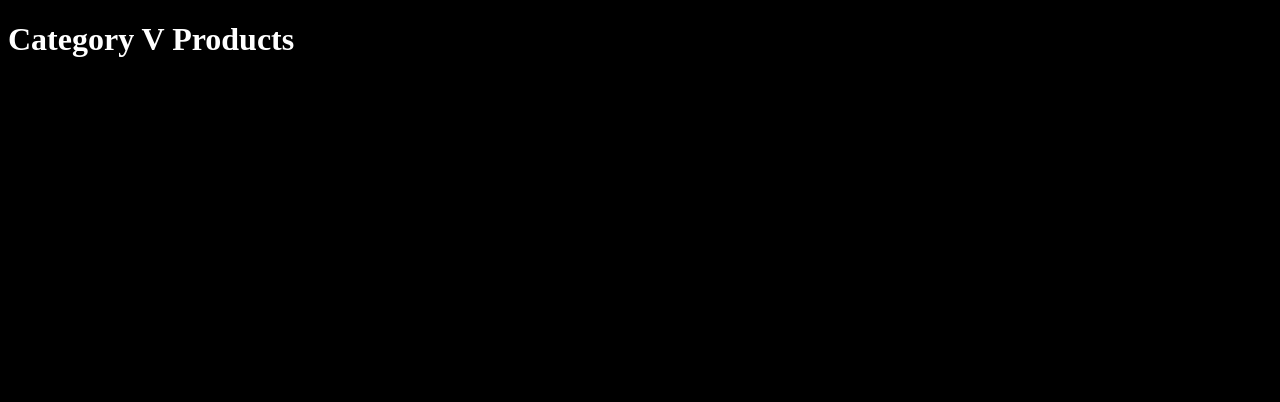
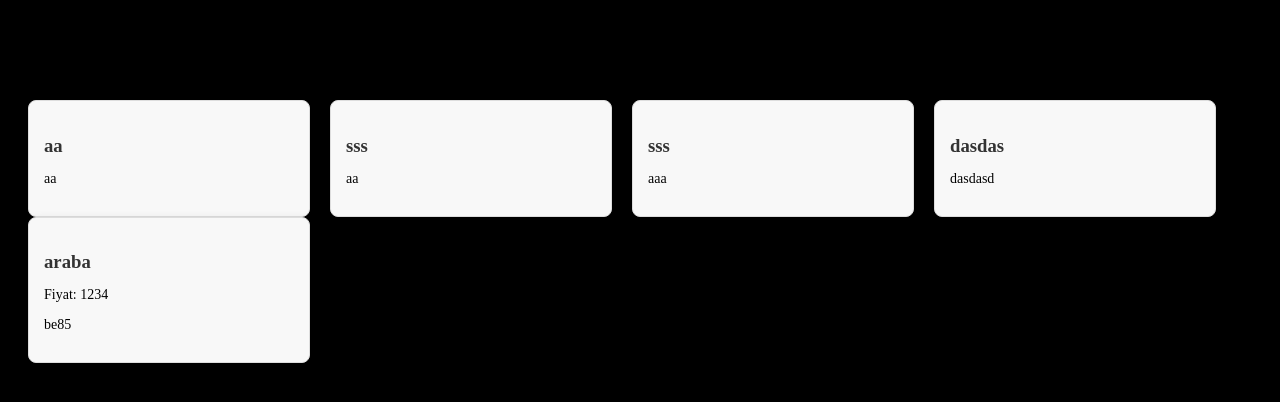
Before and after one commit to Burak9Balci/reactCrud3, a React (Vite) app: page /dashboard/dashboard in a window 1280 px wide. Shown: the top 402 px of the page. Built offline with nearby package versions, Linux system fonts and the light colour scheme; data requests are answered from the project's data file.

Commit message:
proje tam olarak tamamlanmamkla beraber cok az işi var

```diff
--- a/src/components/user/dashboard/Cards.jsx
+++ b/src/components/user/dashboard/Cards.jsx
@@ -1,4 +1,45 @@
+import ApiService from "../../../services/ApiService";
+import { useEffect, useState } from "react";
+
 const Cards = () => {
-  return <div>Cards</div>;
+  const api = new ApiService("http://localhost:3000");
+  const [categories, setCategories] = useState([]);
+  const [products, setProducts] = useState([]);
+
+  useEffect(() => {
+    const fetchData = async () => {
+      try {
+        const categoriesData = await api.getAll("categories");
+        const productsData = await api.getAll("products");
+        setCategories(categoriesData);
+        setProducts(productsData);
+      } catch (error) {
+        console.error("Veriler alınırken hata oluştu:", error);
+      }
+    };
+    fetchData();
+  }, []);
+  return (
+    <main className="container">
+      <div className="flex">
+        {categories.map((category) => (
+          <div key={category.id} className="card categoryCard">
+            <h3>{category.categoryName}</h3>
+            <p>{category.description}</p>
+          </div>
+        ))}
+      </div>
+
+      <div className="flex">
+        {products.map((product) => (
+          <div key={product.id} className="card productCard">
+            <h3>{product.productName}</h3>
+            <p>Fiyat: {product.price}</p>
+            <p>{product.id}</p>
+          </div>
+        ))}
+      </div>
+    </main>
+  );
 };
 export default Cards;
--- a/src/routes/AppRoutes.jsx
+++ b/src/routes/AppRoutes.jsx
@@ -8,8 +8,6 @@ import ProductUpdate from "../components/product/ProductUpdate";
 import Home from "../components/user/Home";
 import Dashboard from "../components/user/dashboard/Dashboard";
 import Profile from "../components/user/Profile";
-
-import Header from "../components/user/dashboard/Header";
 const AppRoutes = () => {
   return (
     <Routes>
--- a/src/theme.scss
+++ b/src/theme.scss
@@ -1,11 +1,22 @@
-$variable1:#1ea283;
-$tableWidth:15px;
-$formWidth:200px;
-$formHeight:300px;
-$background-color: white; // SCSS değişkeni
+$primary-bg: #1ea283;
+$bg-color: white;
+$table-padding: 15px;
+$formWidth: 200px;
+$formHeight: 300px;
+$primary-color: #4a90e2;
+$secondary-color: #f8f8f8;
+$border-color: #ddd;
+$text-color: #333;
+$shadow: rgba(0, 0, 0, 0.1);
+
+
+.text-center {
+  text-align: center;
+}
+
 
 body {
-  background-color: $background-color;
+  background-color: $bg-color;
 }
 
 .white-background {
@@ -15,68 +26,123 @@ body {
 .black-background {
   background-color: black;
 }
-table{
+
+
+table {
   border-collapse: collapse;
-    background-color: $variable1;
+  background-color: $primary-bg;
   width: 100%;
 }
+
 th,
 td {
   border: 1px solid rgb(126, 23, 23);
-  padding: $tableWidth;
+  padding: $table-padding;
   text-align: center;
-  border-collapse: collapse;
 }
 
-button{
+
+button {
   background-color: rgb(220, 210, 105);
   color: rgb(0, 0, 0);
   padding: 10px 20px;
   border: none;
   border-radius: 5px;
   cursor: pointer;
+  transition: background-color 0.3s ease;
 
+  &:hover {
+    background-color: darken(rgb(220, 210, 105), 10%);
   }
-.white-text{
-   color:white
 }
-.nav{
-    width:200px;
-    height:400px;
+
+// Navbar Stili
+.nav {
+  width: 80%;
+  max-width: 200px;
+  height: auto;
+  min-height: 200px;
   background-color: aqua;
   border-radius: 25%;
-    border:1px solid black;
+  border: 1px solid black;
   display: flex;
   justify-content: center;
   align-items: center;
+  padding: 20px;
+
+  @media (max-width: 768px) {
+    width: 90%;
+    max-width: 150px;
   }
-.cards{
-    display:flex;
+}
+
+//kart için yaptım tasarım
+.cards {
+  display: flex;
   justify-content: center;
   align-items: center;
-    gap:10px;
+  gap: 10px;
   height: 100vh;
+}
 
-}
-label{
-    padding: 5px;
-    color: blue;
-}
+
 .form-container {
   display: flex;
-    justify-content: center;  /* Yatayda ortalama */
-    align-items: center;      /* Dikeyde ortalama */
-    width: 100vw;             /* Sayfanın genişliğini kaplasın */
-
+  justify-content: center;
+  align-items: center;
+  width: 100vw;
 }
 
 .form {
   gap: 10px;
-    width: 300px;          /* Form genişliği */
-    padding: 20px;         /* İç boşluk */
+  width: 300px;
+  padding: 20px;
   background-color: #bb4f4f;
   border-radius: 10px;
   display: flex;
   flex-direction: column;
   align-items: center;
 }
+
+// Kategori ve Ürün Stillleri
+.container {
+  padding: 20px;
+
+  h2 {
+    color: $primary-color;
+    margin-bottom: 10px;
+  }
+
+  .flex {
+    display: flex;
+    flex-wrap: wrap;
+    gap: 20px;
+  }
+
+  .card {
+    background-color: $secondary-color;
+    border-radius: 8px;
+    padding: 15px;
+    box-shadow: 2px 2px 10px $shadow;
+    width: 250px;
+    border: 1px solid $border-color;
+
+    h3 {
+      color: $text-color;
+      margin-bottom: 5px;
+    }
+
+    p {
+      font-size: 14px;
+      color: darken($text-color, 20%);
+    }
+  }
+
+  .category-card {
+    background-color: lighten($primary-color, 40%);
+  }
+
+  .product-card {
+    background-color: lighten($primary-color, 20%);
+  }
+}
```
Lines whose indentation alone changed are shown as unchanged.
